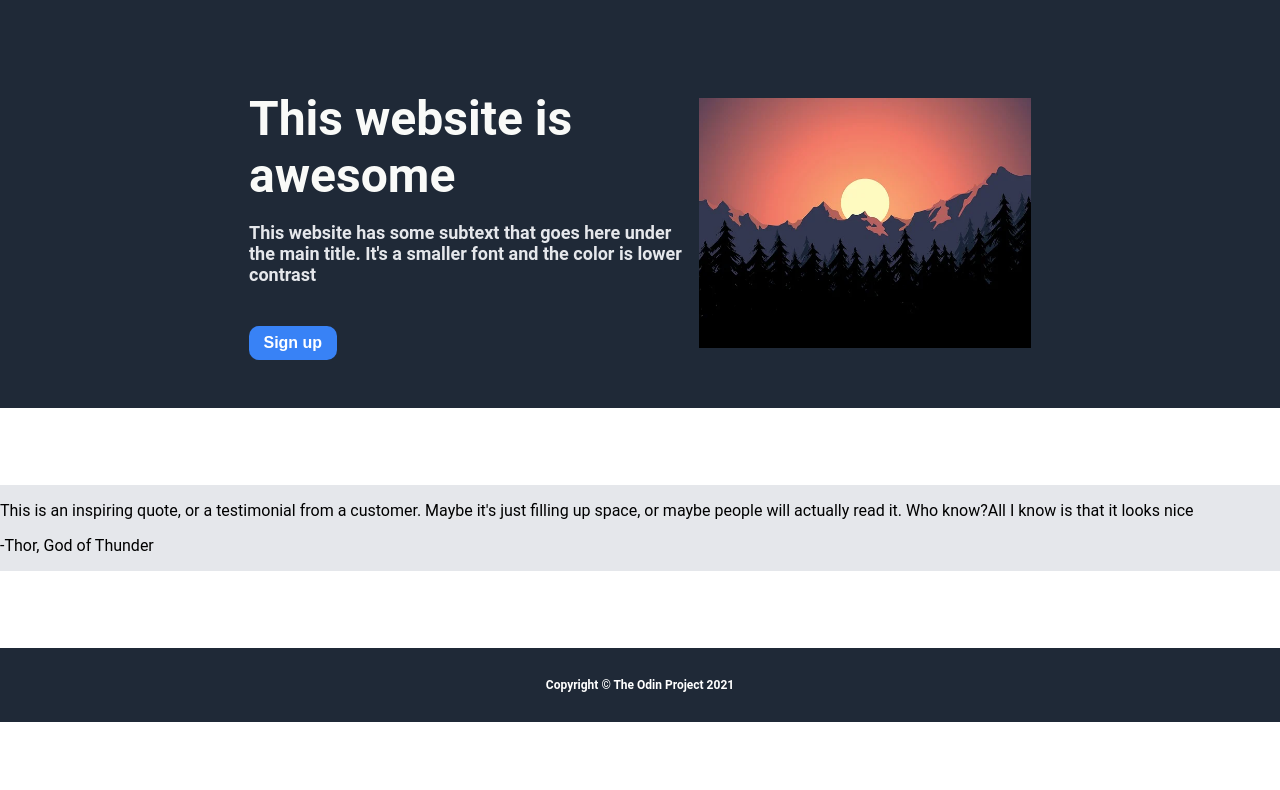
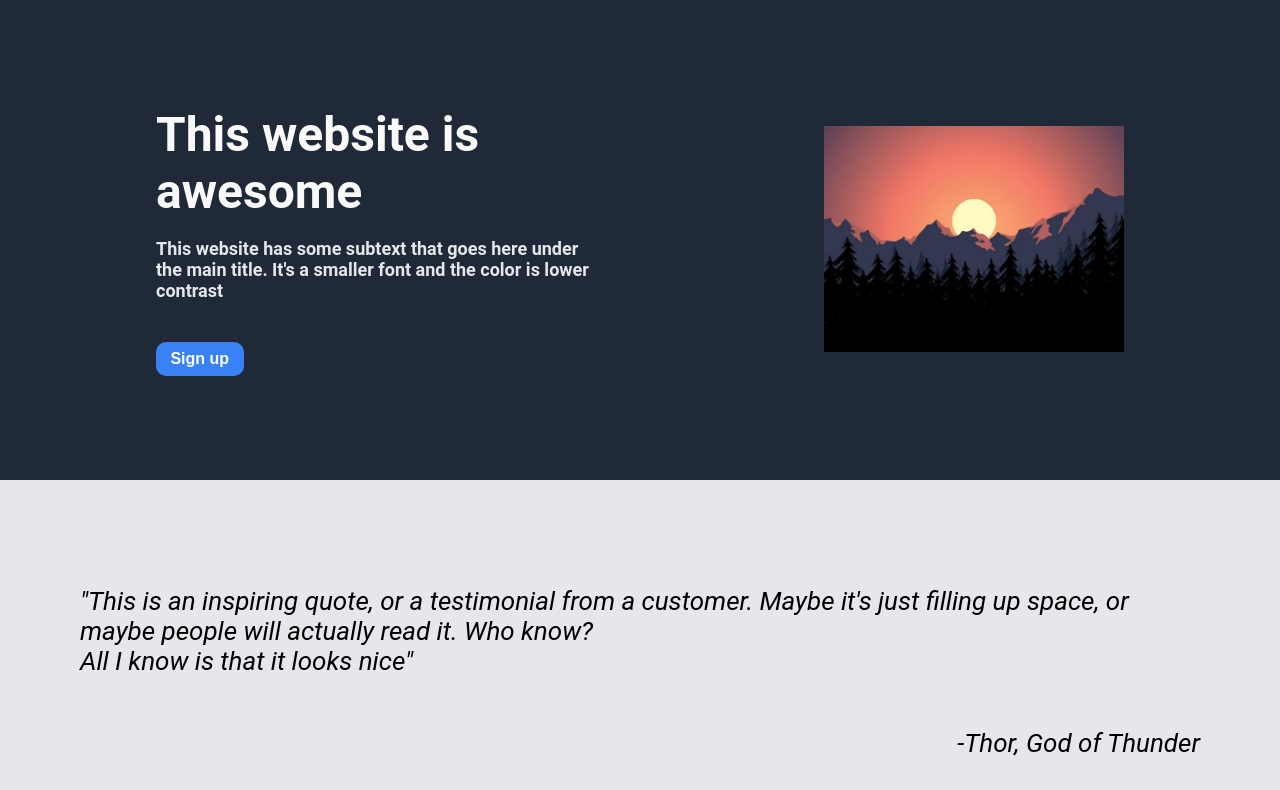
Before and after one commit to Betolicon/Landing-Page, a plain HTML site: page index.html in a window 1280 px wide. Shown: the part 78-868 px from the top of the page. Before the commit the page ends 800 px from the top, so only its background shows below. Drawn offline with Linux system fonts and the light colour scheme.

Commit message:
I added some style to the quote

```diff
--- a/index.html
+++ b/index.html
@@ -36,8 +36,10 @@
 
         </div>
         <div class="quote">
-            <p>This is an inspiring quote, or a testimonial from a customer. Maybe it's just filling up space, or maybe people will actually read it. Who know?All I know is that it looks nice</p>
-            <p>-Thor, God of Thunder</p>
+            <p id="quote">"This is an inspiring quote, or a testimonial from a customer.
+                Maybe it's just filling up space, or maybe people will actually read it. Who know?
+                <br>All I know is that it looks nice"</p>
+            <p id="author">-Thor, God of Thunder</p>
         </div>
         <div class="sign-up">
 
--- a/style.css
+++ b/style.css
@@ -1,7 +1,6 @@
 body{
     height: 100vh;
     margin: 0;
-    overflow: hidden;
     font-family: Roboto;
     display: flex;
     flex-direction: column;
@@ -13,12 +12,7 @@ body{
 }
 
 .header{
-    display: flex;
-    flex-direction: column;
-    justify-content: space-between;
-    align-items: center;
     padding: 8px;
-    gap: 60px;
 }
 
 .main{
@@ -52,8 +46,10 @@ a{
 
 .first{
     display: flex;
-    justify-content: space-between;
-    gap: 300px;
+    justify-content: space-around;
+    align-items: center;
+    padding: 10px;
+    gap: 30px;
 }
 
 .links{
@@ -75,10 +71,10 @@ button{
 
 .content{
     display: flex;
-    justify-content: center;
+    justify-content: space-around;
     align-items: center;
-    padding: 40px;
-    gap: 100px;
+    padding: 6rem 0;
+    gap: 22px;
 }
 
 .second{
@@ -87,14 +83,28 @@ button{
 }
 
 img{
-    height: 250px;
+    height: auto;
+    width: 300px;
+    min-width: 100px;
 }
 
 .quote{
     background-color: #E5E7Eb;
+    font-size: 26px;
+    font-style: italic;
+    font-weight: light;
+    display: flex;
+    flex-direction: column;
+    justify-content: center;
+    align-items: center;
+    padding: 80px;
 }
 
-footer{
+#author{
+    align-self: flex-end;
+}
+
+.footer{
     display: flex;
     justify-content: center;
     align-items: center;
@@ -102,6 +112,5 @@ footer{
 h3{
     color: white;
     font-size: 12px;
-    text-align: center;
     padding: 18px;
 }
```
